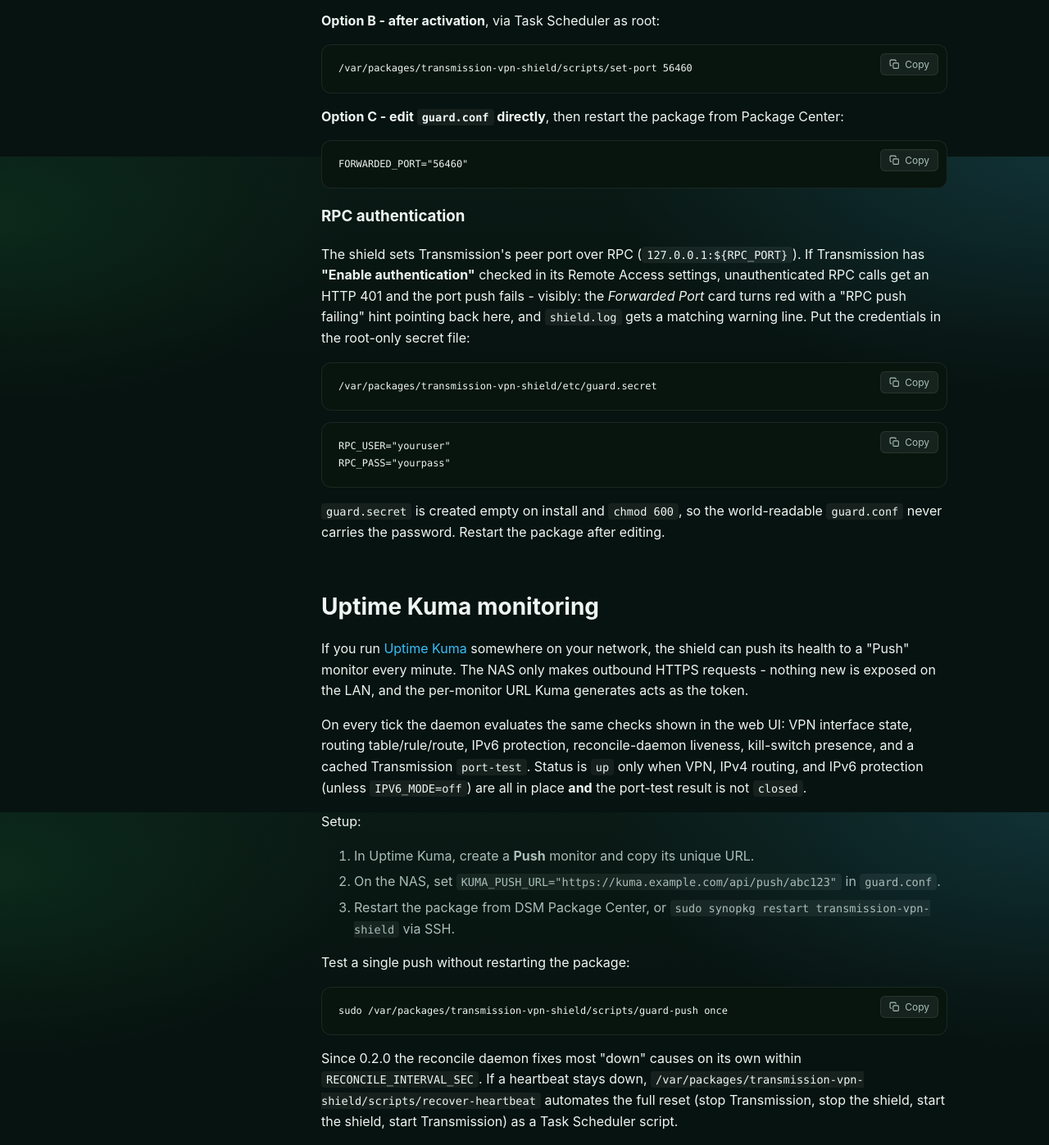
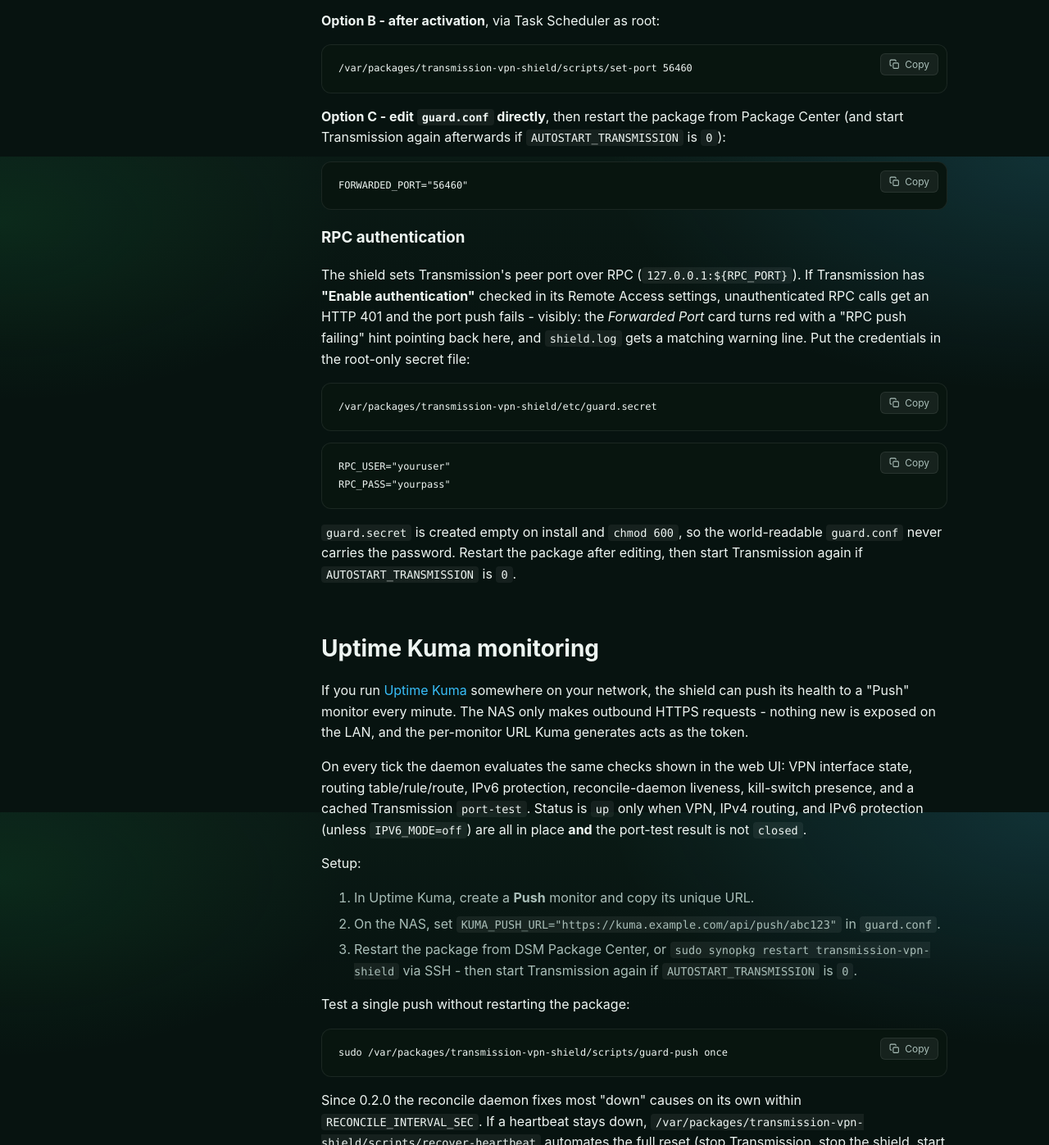
Before and after one commit to gioxx/Syno-TransmissionVPNShield, a website: page docs/documentation.html in a window 1280 px wide. Shown: the part 3809-5206 px from the top of the page at 82% size. Drawn offline with Linux system fonts and the light colour scheme.

Commit message:
fix: remind to restart Transmission at every package-restart instruction
The general Configuration intro got this note earlier, but the forwarded
port and Kuma setup sections have their own independent restart-the-package
steps reachable directly via the sidebar TOC — each needed the same
AUTOSTART_TRANSMISSION reminder, not just the general one.

```diff
--- a/docs/documentation.html
+++ b/docs/documentation.html
@@ -126,7 +126,7 @@
         <pre><code>/var/packages/transmission-vpn-shield/scripts/activate 56460</code></pre>
         <p><strong>Option B - after activation</strong>, via Task Scheduler as root:</p>
         <pre><code>/var/packages/transmission-vpn-shield/scripts/set-port 56460</code></pre>
-        <p><strong>Option C - edit <code>guard.conf</code> directly</strong>, then restart the package from Package Center:</p>
+        <p><strong>Option C - edit <code>guard.conf</code> directly</strong>, then restart the package from Package Center (and start Transmission again afterwards if <code>AUTOSTART_TRANSMISSION</code> is <code>0</code>):</p>
         <pre><code>FORWARDED_PORT="56460"</code></pre>
 
         <h3>RPC authentication</h3>
@@ -134,7 +134,7 @@
         <pre><code>/var/packages/transmission-vpn-shield/etc/guard.secret</code></pre>
         <pre><code>RPC_USER="youruser"
 RPC_PASS="yourpass"</code></pre>
-        <p><code>guard.secret</code> is created empty on install and <code>chmod 600</code>, so the world-readable <code>guard.conf</code> never carries the password. Restart the package after editing.</p>
+        <p><code>guard.secret</code> is created empty on install and <code>chmod 600</code>, so the world-readable <code>guard.conf</code> never carries the password. Restart the package after editing, then start Transmission again if <code>AUTOSTART_TRANSMISSION</code> is <code>0</code>.</p>
       </section>
 
       <section id="kuma">
@@ -145,7 +145,7 @@ RPC_PASS="yourpass"</code></pre>
         <ol>
           <li>In Uptime Kuma, create a <strong>Push</strong> monitor and copy its unique URL.</li>
           <li>On the NAS, set <code>KUMA_PUSH_URL="https://kuma.example.com/api/push/abc123"</code> in <code>guard.conf</code>.</li>
-          <li>Restart the package from DSM Package Center, or <code>sudo synopkg restart transmission-vpn-shield</code> via SSH.</li>
+          <li>Restart the package from DSM Package Center, or <code>sudo synopkg restart transmission-vpn-shield</code> via SSH - then start Transmission again if <code>AUTOSTART_TRANSMISSION</code> is <code>0</code>.</li>
         </ol>
         <p>Test a single push without restarting the package:</p>
         <pre><code>sudo /var/packages/transmission-vpn-shield/scripts/guard-push once</code></pre>
```
